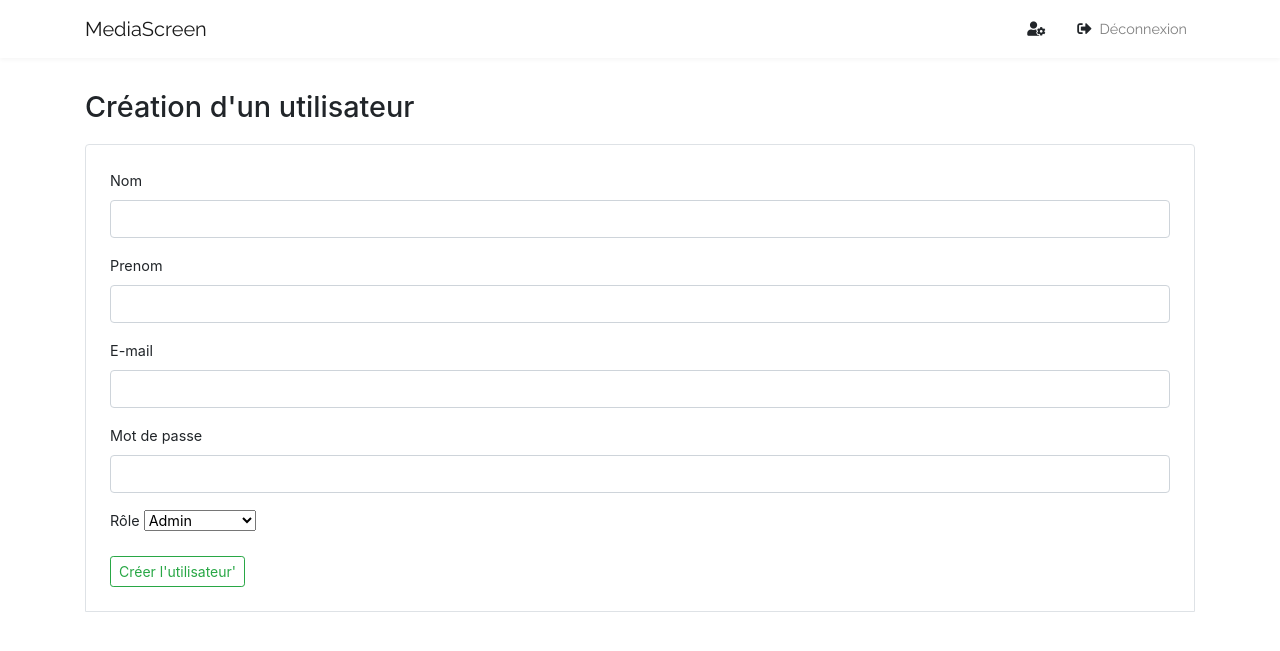
After one commit to portarolucas/mediascreen, a PHP site: template Backoffice/app/Views/Pages/CreateUser.twig in a window 1280 px wide. The commit adds this page. Shown: the top 651 px of the page. Run offline with PHP 8.4, Linux system fonts and the light colour scheme; the template is opened without the code that fills it, so the values that code supplies are empty; style sheets or scripts are compiled from the project's sources; some libraries are stand-ins or nearby versions.

Commit message:
Création d'un utilisateur

```diff
--- a/Backoffice/app/Controllers/PagesGetController.php
+++ b/Backoffice/app/Controllers/PagesGetController.php
@@ -58,4 +58,8 @@ class PagesGetController extends Controller {
         $this->render($response, 'Pages/Profile.twig');
     }
 
+    public function createUser(Request $request, Response $response) {
+        $this->render($response, 'Pages/CreateUser.twig');
+    }
+
 }
--- a/Backoffice/app/Models/Utilisateur.php
+++ b/Backoffice/app/Models/Utilisateur.php
@@ -9,6 +9,6 @@ class Utilisateur extends Model {
     protected $primaryKey = 'id';
     public $timestamps = false;
 
-    protected $fillable = ['nom', 'prenom', 'email', 'mdp'];
+    protected $fillable = ['nom', 'prenom', 'email', 'mdp', 'is_superadmin'];
 
 }
--- /dev/null
+++ b/Backoffice/app/Views/Pages/CreateUser.twig
@@ -0,0 +1,50 @@
+{% extends "Layout.twig" %}
+
+{% block style %}
+<link rel="stylesheet" href="/assets/css/new_sequence.css">
+{% endblock %}
+
+{% block content %}
+<h1>Création d'un utilisateur</h1>
+
+{% if flash.success %}
+<div class="alert alert-success" role="alert">
+  {{ flash.success }}
+</div>
+{% endif %}
+
+{% if flash.error %}
+<div class="alert alert-danger" role="alert">
+  {{ flash.error }}
+</div>
+{% endif %}
+
+<div class="box">
+    <form action="{{ path_for('createUser') }}" method="post">
+    <div class="mb-3">
+        <label for="name_user" class="form-label">Nom</label>
+        <input type="text" class="form-control" id="name_user" name="name_user" required>
+    </div>
+    <div class="mb-3">
+        <label for="forname_user" class="form-label">Prenom</label>
+        <input type="text" class="form-control" id="forname_user" name="forname_user" required>
+    </div>
+    <div class="mb-3">
+        <label for="mail_user" class="form-label">E-mail</label>
+        <input type="email" class="form-control" id="mail_user" name="mail_user" required>
+    </div>
+    <div class="mb-3">
+        <label for="mdp_user" class="form-label">Mot de passe</label>
+        <input type="password" class="form-control" id="mdp_user" name="mdp_user" required>
+    </div>
+    <div class="mb-3">
+        <label for="rank_user" class="form-label">Rôle</label>
+        <select name="rank_user" id="rank_user">
+            <option value="0" selected>Admin</option>
+            <option value="1">Super-Admin</option>
+        </select>
+    </div>
+    <button type="submit" class="btn btn-outline-success btn-sm">Créer l'utilisateur'</button>
+    </form>
+</div>
+{% endblock %}
```
Also changed, not shown: Backoffice/app/Controllers/PagesPostController.php (+26 -0 lines), Backoffice/app/Views/Pages/Home.twig (+14 -0 lines), Backoffice/public/index.php (+7 -0 lines).
